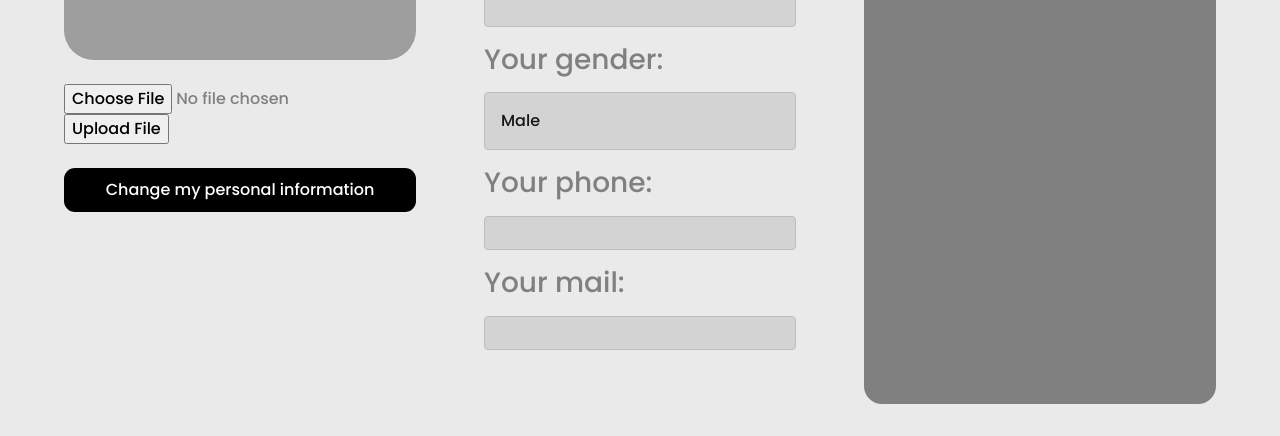
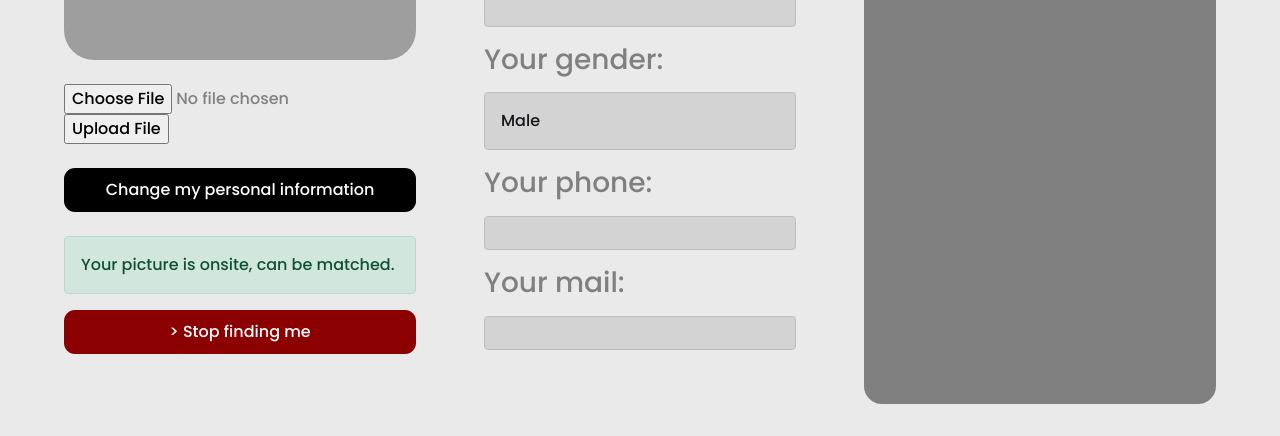
Before and after one commit to Meowmeow-alt/Reconnect, a Flask app: page /portfolio in a window 1280 px wide. Shown: the part 364-800 px from the top of the page. Run offline with Flask 3, Linux system fonts and the light colour scheme; the visitor is signed in with stand-in values (Sample User, id 1); data that the repository does not hold is empty; some web fonts are replaced; grey boxes are pictures that could not be loaded.

Commit message:
Update UI

```diff
--- a/frontend/templates/portfolio.html
+++ b/frontend/templates/portfolio.html
@@ -22,12 +22,19 @@ Your Profile
             {% endwith %}
             <div class="row mb-4">
                 <form action="/portfolio" method="POST" enctype="multipart/form-data">
-                    <input type="file" name="file">
+                    <input type="file" name="file" accept="image/*">
                     <input type="submit" value="Upload File">
                 </form>
             </div>
 
-            <a href="/personal"><button class="personal-update">Change my personal information</button></a>
+            <a href="/personal"><button class="personal-update mb-4">Change my personal information</button></a>
+            {% if findme == False %}
+                <div class="alert alert-warning">Noone can see your picture now, cannot be matched</div>
+                <a href="/verified"><button class="personal-update" style="background: darkgreen;">> Let others find me</button></a>
+            {% else %}
+                <div class="alert alert-success">Your picture is onsite, can be matched.</div>
+                <a href="/deverified"><button class="personal-update" style="background: darkred;">> Stop finding me</button></a>
+            {% endif %}
         </div>
 
         <div class="col-md-4">
```
Also changed, not shown: frontend/templates/result.html (+20 -0 lines).
